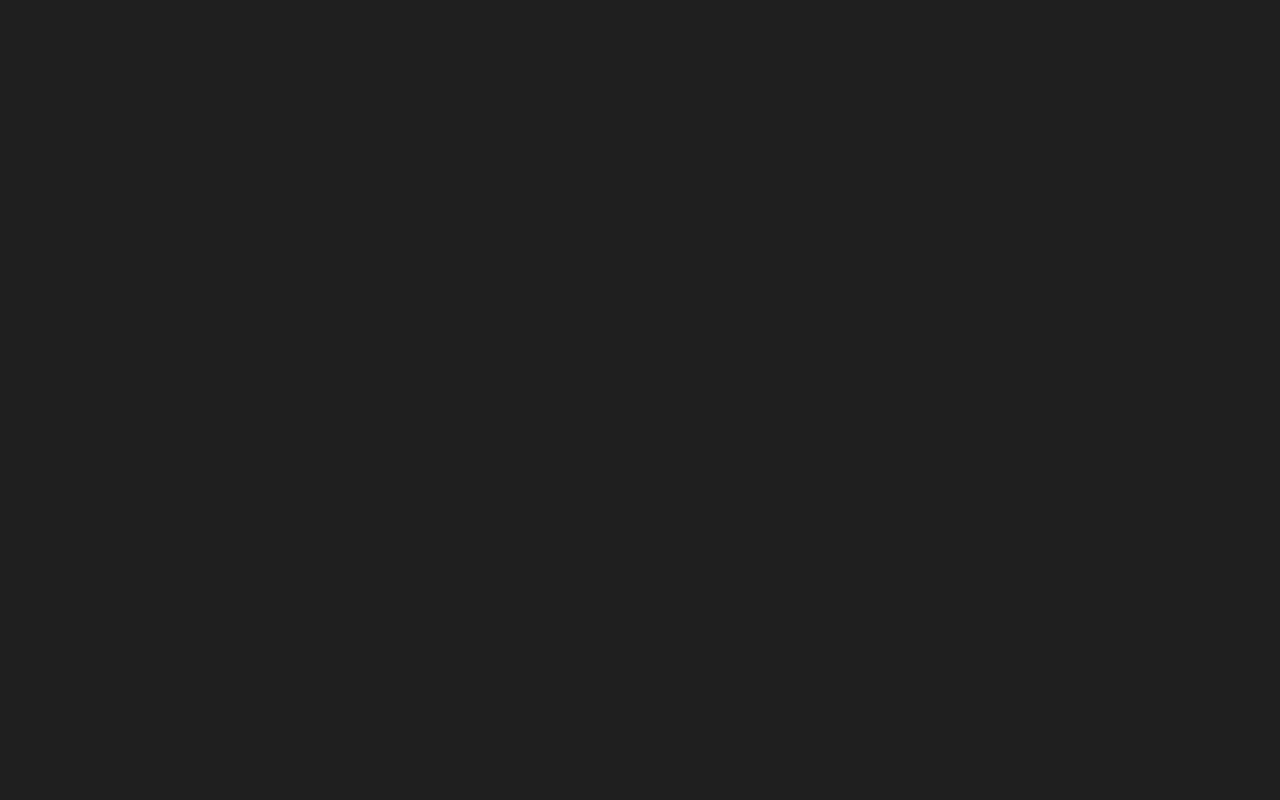
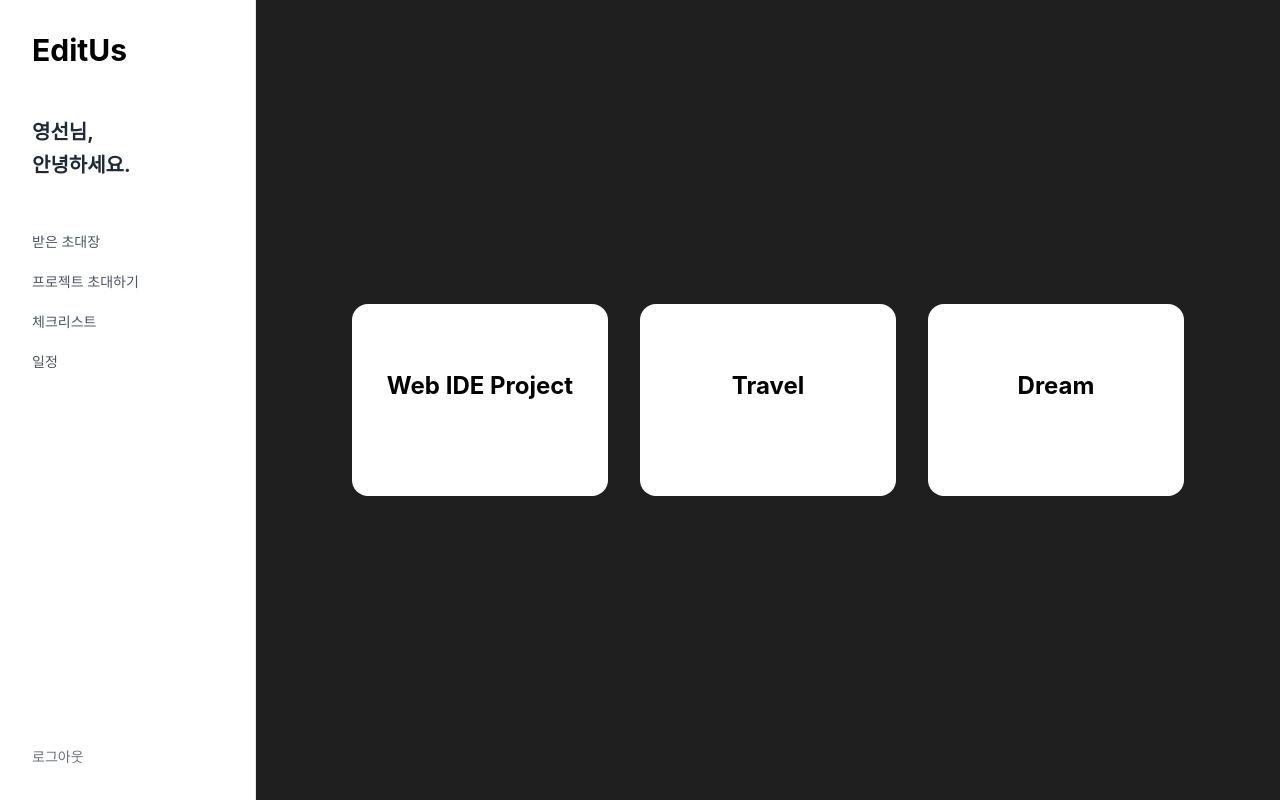
Before and after one commit to whdxo/web_ide_project, a React (Vite) app in the folder frontend/: page /projects in a window 1280 px wide. Before the commit this address had no page. Built offline with nearby package versions, Linux system fonts and the light colour scheme.

Commit message:
feat: Add project selection page and update sidebar

```diff
--- a/frontend/src/App.tsx
+++ b/frontend/src/App.tsx
@@ -1,6 +1,7 @@
 import { BrowserRouter, Routes, Route, Navigate } from 'react-router-dom';
 import { LoginForm } from './features/auth/components/LoginForm';
 import { SignupForm } from './features/auth/components/SignupForm';
+import { ProjectSelectionPage } from './pages/project/ProjectSelectionPage';
 
 function App() {
   return (
@@ -9,6 +10,7 @@ function App() {
         <Route path="/" element={<Navigate to="/login" replace />} />
         <Route path="/login" element={<LoginForm />} />
         <Route path="/signup" element={<SignupForm />} />
+        <Route path="/projects" element={<ProjectSelectionPage />} />
       </Routes>
     </BrowserRouter>
   );
--- a/frontend/src/features/auth/components/LoginForm.tsx
+++ b/frontend/src/features/auth/components/LoginForm.tsx
@@ -1,10 +1,18 @@
 import React from 'react';
-import { Link } from 'react-router-dom';
+import { Link, useNavigate } from 'react-router-dom';
 import { Button } from '@/shared/components/Button';
 import { Input } from '@/shared/components/Input';
 import { KakaoLoginButton } from './KakaoLoginButton';
 
 export const LoginForm = () => {
+  const navigate = useNavigate();
+
+  const handleLogin = (e: React.FormEvent) => {
+    e.preventDefault();
+    // TODO: Implement actual login logic
+    navigate('/projects');
+  };
+
   return (
     <div className="min-h-screen flex items-center justify-center bg-brand-black">
       <div className="max-w-md w-full space-y-8 p-8 bg-white rounded-[2rem] shadow-lg">
@@ -13,7 +21,7 @@ export const LoginForm = () => {
           <p className="mt-2 text-gray-500 text-sm">웹 기반 통합 개발 환경에 오신 것을 환영합니다</p>
         </div>
 
-        <form className="mt-8 space-y-6" onSubmit={(e) => e.preventDefault()}>
+        <form className="mt-8 space-y-6" onSubmit={handleLogin}>
           <div className="space-y-4">
             <Input
               label="이메일"
--- a/frontend/src/features/project/components/ProjectCard.tsx
+++ b/frontend/src/features/project/components/ProjectCard.tsx
@@ -1,4 +1,32 @@
-// TODO: 박영선 - 프로젝트 카드 컴포넌트 구현
-export const ProjectCard = () => {
-  return <div>Project Card</div>;
+import React from 'react';
+
+interface ProjectCardProps {
+  title: string;
+  description?: string;
+  onClick?: () => void;
+}
+
+export const ProjectCard = ({ title, description, onClick }: ProjectCardProps) => {
+  return (
+    <div
+      onClick={onClick}
+      className="
+        group
+        w-64 h-48
+        bg-white
+        rounded-2xl
+        flex flex-col items-center justify-center
+        cursor-pointer
+        transition-all duration-300
+        hover:bg-brand-blue hover:scale-105 hover:shadow-xl
+      "
+    >
+      <h3 className="text-2xl font-bold text-black group-hover:text-white transition-colors duration-300">
+        {title}
+      </h3>
+      <p className="mt-2 text-sm text-transparent group-hover:text-white/80 transition-colors duration-300">
+        {description || '프로젝트 열기'}
+      </p>
+    </div>
+  );
 };
--- /dev/null
+++ b/frontend/src/pages/project/ProjectSelectionPage.tsx
@@ -0,0 +1,35 @@
+import React from 'react';
+import { Sidebar } from '@/shared/components/Layout/Sidebar';
+import { ProjectCard } from '@/features/project/components/ProjectCard';
+
+export const ProjectSelectionPage = () => {
+  const projects = [
+    { id: 1, title: 'Web IDE\nProject' },
+    { id: 2, title: 'Travel' },
+    { id: 3, title: 'Dream' },
+  ];
+
+  const handleProjectClick = (projectId: number) => {
+    console.log(`Project ${projectId} clicked`);
+    // TODO: Navigate to editor
+  };
+
+  return (
+    <div className="flex min-h-screen bg-brand-black">
+      <Sidebar />
+
+      <main className="flex-1 ml-64 flex items-center justify-center p-12">
+        <div className="grid grid-cols-1 md:grid-cols-2 lg:grid-cols-3 gap-8">
+          {projects.map((project) => (
+            <ProjectCard
+              key={project.id}
+              title={project.title}
+              description="마우스 오버 시"
+              onClick={() => handleProjectClick(project.id)}
+            />
+          ))}
+        </div>
+      </main>
+    </div>
+  );
+};
--- a/frontend/src/shared/components/Layout/Sidebar.tsx
+++ b/frontend/src/shared/components/Layout/Sidebar.tsx
@@ -1,14 +1,59 @@
 import React from 'react';
+import { useNavigate } from 'react-router-dom';
 
-export const Sidebar = () => {
+interface SidebarProps {
+  userName?: string;
+  onLogout?: () => void;
+}
+
+export const Sidebar = ({ userName = '영선', onLogout }: SidebarProps) => {
+  const menuItems = [
+    { label: '받은 초대장', href: '#' },
+    { label: '프로젝트 초대하기', href: '#' },
+    { label: '체크리스트', href: '#' },
+    { label: '일정', href: '#' },
+  ];
+
   return (
-    <aside className="w-64 bg-gray-100 h-full p-4 border-r border-gray-200">
-      <nav>
-        <ul className="space-y-2">
-          <li className="p-2 hover:bg-gray-200 rounded cursor-pointer">Menu 1</li>
-          <li className="p-2 hover:bg-gray-200 rounded cursor-pointer">Menu 2</li>
+    <aside className="w-64 bg-white h-screen flex flex-col p-8 border-r border-gray-200 fixed left-0 top-0 z-10">
+      {/* Logo */}
+      <div className="mb-12">
+        <h1 className="text-3xl font-bold text-black">EditUs</h1>
+      </div>
+
+      {/* Greeting */}
+      <div className="mb-12">
+        <p className="text-xl font-bold text-gray-800 leading-relaxed">
+          {userName}님,<br />
+          안녕하세요.
+        </p>
+      </div>
+
+      {/* Menu */}
+      <nav className="flex-1">
+        <ul className="space-y-4">
+          {menuItems.map((item) => (
+            <li key={item.label}>
+              <a
+                href={item.href}
+                className="text-gray-600 hover:text-black font-medium text-sm transition-colors"
+              >
+                {item.label}
+              </a>
+            </li>
+          ))}
         </ul>
       </nav>
+
+      {/* Logout */}
+      <div className="mt-auto">
+        <button
+          onClick={onLogout}
+          className="text-gray-500 hover:text-black text-sm font-medium transition-colors"
+        >
+          로그아웃
+        </button>
+      </div>
     </aside>
   );
 };
```
